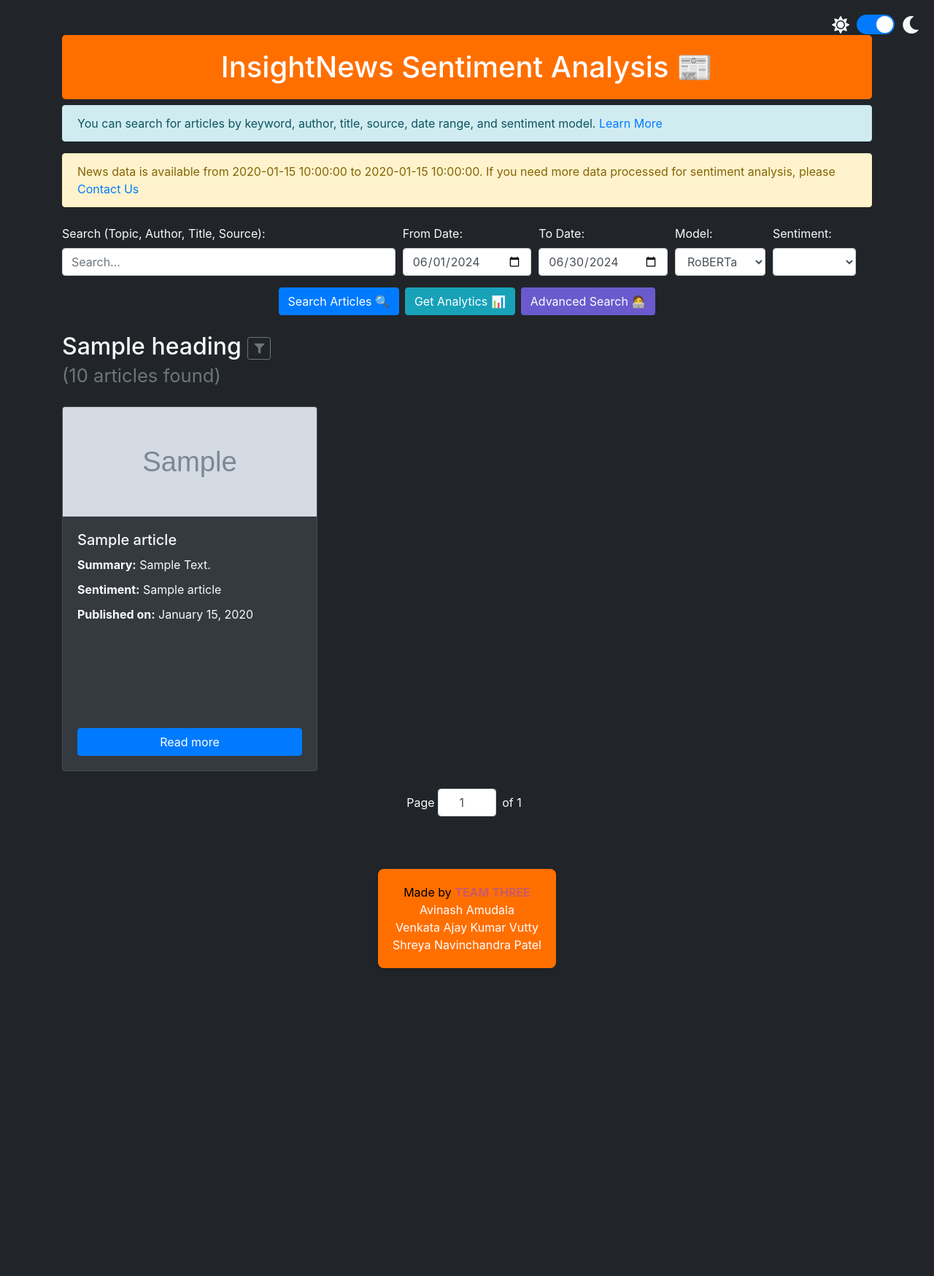
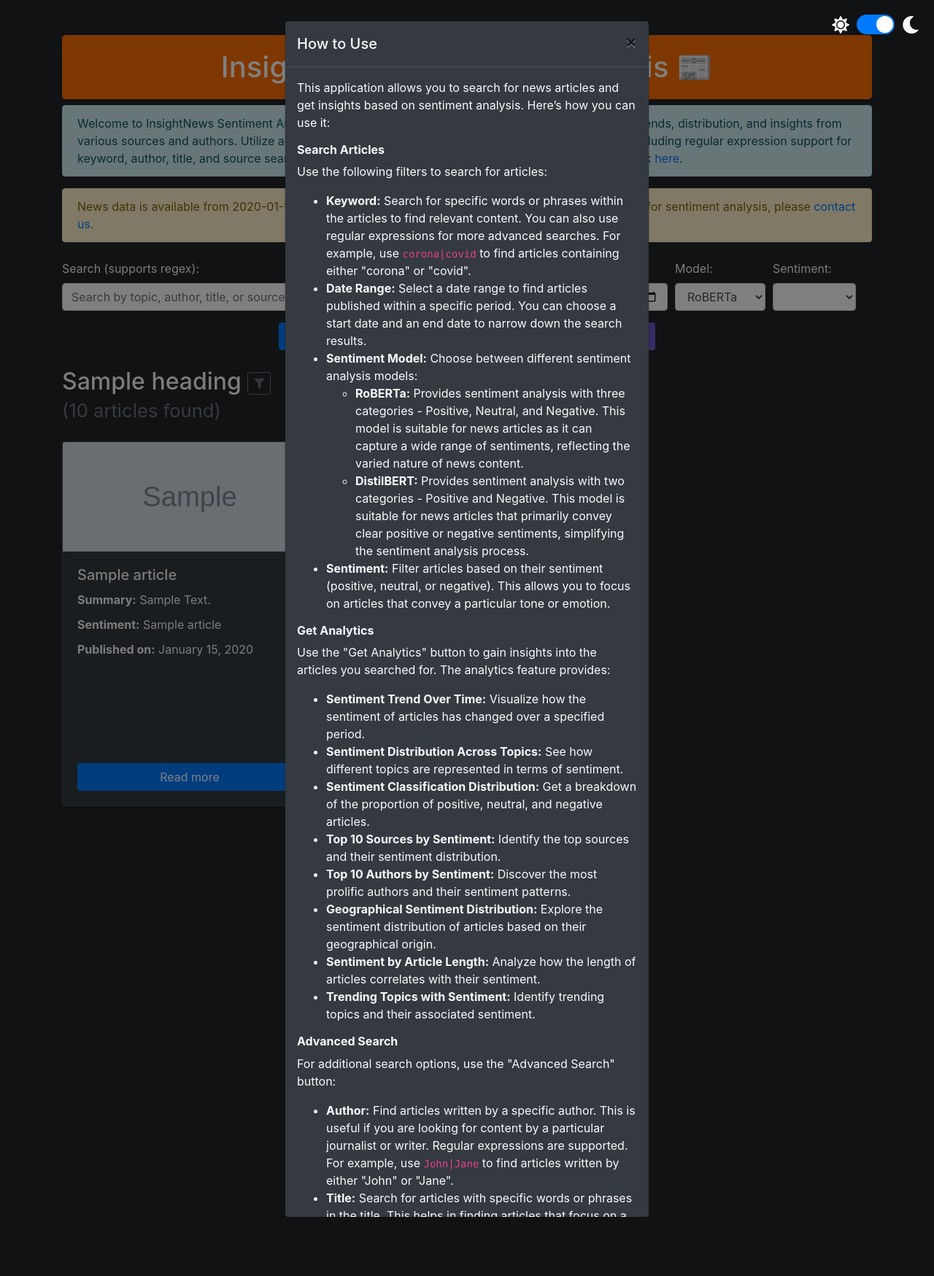
Before and after one commit to Avinash-Amudala/InsightNews-ISTE612, a Flask app: template src/templates/index.html in a window 1280 px wide. Shown: the top 1749 px of the page at 73% size. Run offline with Flask 3, Linux system fonts and the light colour scheme; the template is opened without the code that fills it: most values are stand-ins (such as "Sample title", 1, 10 or a date in 2020); grey boxes marked "Sample" are stand-in pictures; parts of the project's set-up code (start-up, migrations or seed data) failed here and were passed over; some libraries are stand-ins or nearby versions.

Commit message:
add regex support

```diff
--- a/src/app.py
+++ b/src/app.py
@@ -1,4 +1,5 @@
 import os
+import re
 import pandas as pd
 from flask import Flask, render_template, request, flash
 from flask_caching import Cache
@@ -57,18 +58,19 @@ def calculate_page_range(current_page, total_pages, delta=2):
     end_page = min(current_page + delta, total_pages) + 1
     return range(start_page, end_page)
 
+
 def filter_articles(query, author, title, source, from_date, to_date, sentiment, sentiment_model, sort_by):
     filtered_articles = articles.copy()
 
-    # Apply filters
+    # Apply filters with regex support
     if author:
-        filtered_articles = filtered_articles[filtered_articles['author'].str.contains(author, case=False, na=False)]
+        filtered_articles = filtered_articles[filtered_articles['author'].str.contains(author, case=False, na=False, regex=True)]
 
     if title:
-        filtered_articles = filtered_articles[filtered_articles['title'].str.contains(title, case=False, na=False)]
+        filtered_articles = filtered_articles[filtered_articles['title'].str.contains(title, case=False, na=False, regex=True)]
 
     if source:
-        filtered_articles = filtered_articles[filtered_articles['source'].str.contains(source, case=False, na=False)]
+        filtered_articles = filtered_articles[filtered_articles['source'].str.contains(source, case=False, na=False, regex=True)]
 
     if from_date:
         from_date = pd.to_datetime(from_date, errors='coerce')
@@ -85,10 +87,11 @@ def filter_articles(query, author, title, source, from_date, to_date, sentiment,
     if sentiment:
         filtered_articles = filtered_articles[filtered_articles[sentiment_model].str.lower() == sentiment.lower()]
 
-    # Apply query filter and recompute similarities
+    # Apply query filter with regex support and recompute similarities
     if query:
+        filtered_articles = filtered_articles[filtered_articles['content'].str.contains(query, case=False, na=False, regex=True)]
+        tfidf_matrix_filtered = tfidf_vectorizer.transform(filtered_articles['content'])
         query_vector = tfidf_vectorizer.transform([query])
-        tfidf_matrix_filtered = tfidf_vectorizer.transform(filtered_articles['content'])
         similarities = cosine_similarity(query_vector, tfidf_matrix_filtered).flatten()
         threshold = 0.1  # Set a threshold for filtering articles
         article_indices = similarities > threshold
--- a/src/templates/index.html
+++ b/src/templates/index.html
@@ -261,20 +261,22 @@
             <a href="/" style="color: #fff;">InsightNews Sentiment Analysis 📰</a>
         </h1>
         <div class="alert alert-info" role="alert">
-            You can search for articles by keyword, author, title, source, date range, and sentiment model.
-            <a href="#" data-toggle="modal" data-target="#learnMoreModal">Learn More</a>
+            Welcome to InsightNews Sentiment Analysis! Search and analyze news articles to uncover sentiment trends,
+            distribution, and insights from various sources and authors. Utilize advanced search options for a more
+            refined search experience, including regular expression support for keyword, author, title, and source
+            searches. For detailed instructions on how to use the application, click <a href="#" data-toggle="modal"
+                data-target="#learnMoreModal">here</a>.
         </div>
         <div class="alert alert-warning" role="alert">
-            News data is available from {{ date_min }} to {{ date_max }}. If you need more data processed for sentiment
-            analysis, please
-            <a href="#contact-us">Contact Us</a>
+            News data is available from {{ date_min }} to {{ date_max }}. If you require additional data for sentiment
+            analysis, please <a href="#contact-us">contact us</a>.
         </div>
         <form method="POST" action="{{ url_for('index') }}" class="my-4">
             <div class="form-row">
                 <div class="form-group col-md-5">
-                    <label for="query">Search (Topic, Author, Title, Source):</label>
-                    <input type="text" class="form-control" id="query" name="query" placeholder="Search..."
-                        value="{{ query }}" />
+                    <label for="query">Search (supports regex):</label>
+                    <input type="text" class="form-control" id="query" name="query"
+                        placeholder="Search by topic, author, title, or source" value="{{ query }}" />
                 </div>
                 <div class="form-group col-md-2">
                     <label for="from_date">From Date:</label>
@@ -306,8 +308,10 @@
                 </div>
             </div>
             <div class="form-group col-md-12 d-flex justify-content-center">
-                <button type="submit" name="action" value="search" class="btn btn-primary mr-2">Search Articles 🔍</button>
-                <button type="submit" name="action" value="analytics" class="btn btn-info mr-2">Get Analytics 📊</button>
+                <button type="submit" name="action" value="search" class="btn btn-primary mr-2">Search Articles
+                    🔍</button>
+                <button type="submit" name="action" value="analytics" class="btn btn-info mr-2">Get Analytics
+                    📊</button>
                 <button type="button" class="btn btn-custom" data-toggle="modal"
                     data-target="#advancedSearchModal">Advanced Search 🧑‍💻</button>
             </div>
@@ -614,26 +618,26 @@
                     <form method="POST" action="{{ url_for('index') }}">
                         <div class="form-row">
                             <div class="form-group col-md-6">
-                                <label for="query">Keyword:</label>
-                                <input type="text" class="form-control" id="query" name="query" placeholder="Keyword"
-                                    value="{{ query }}">
+                                <label for="query">Keyword (supports regex):</label>
+                                <input type="text" class="form-control" id="query" name="query"
+                                    placeholder="Keyword (supports regex)" value="{{ query }}">
                             </div>
                             <div class="form-group col-md-6">
-                                <label for="author">Author:</label>
-                                <input type="text" class="form-control" id="author" name="author" placeholder="Author"
-                                    value="{{ author }}">
+                                <label for="author">Author (supports regex):</label>
+                                <input type="text" class="form-control" id="author" name="author"
+                                    placeholder="Author (supports regex)" value="{{ author }}">
                             </div>
                         </div>
                         <div class="form-row">
                             <div class="form-group col-md-6">
-                                <label for="title">Title:</label>
-                                <input type="text" class="form-control" id="title" name="title" placeholder="Title"
-                                    value="{{ title }}">
+                                <label for="title">Title (supports regex):</label>
+                                <input type="text" class="form-control" id="title" name="title"
+                                    placeholder="Title (supports regex)" value="{{ title }}">
                             </div>
                             <div class="form-group col-md-6">
-                                <label for="source">Source:</label>
-                                <input type="text" class="form-control" id="source" name="source" placeholder="Source"
-                                    value="{{ source }}">
+                                <label for="source">Source (supports regex):</label>
+                                <input type="text" class="form-control" id="source" name="source"
+                                    placeholder="Source (supports regex)" value="{{ source }}">
                             </div>
                         </div>
                         <div class="form-row">
@@ -687,6 +691,7 @@
         </div>
     </div>
 
+
     <!-- Learn More Modal -->
     <div class="modal fade" id="learnMoreModal" tabindex="-1" role="dialog" aria-labelledby="learnMoreModalLabel"
         aria-hidden="true">
@@ -706,7 +711,10 @@
                     <p>Use the following filters to search for articles:</p>
                     <ul>
                         <li><strong>Keyword:</strong> Search for specific words or phrases within the articles to find
-                            relevant content.</li>
+                            relevant content. You can also use regular expressions for more advanced searches. For
+                            example, use
+                            <code>corona|covid</code> to find articles containing either "corona" or "covid".
+                        </li>
                         <li><strong>Date Range:</strong> Select a date range to find articles published within a
                             specific period. You can choose a start date and an end date to narrow down the search
                             results.</li>
@@ -753,11 +761,18 @@
                     <p>For additional search options, use the "Advanced Search" button:</p>
                     <ul>
                         <li><strong>Author:</strong> Find articles written by a specific author. This is useful if you
-                            are looking for content by a particular journalist or writer.</li>
+                            are looking for content by a particular journalist or writer. Regular expressions are
+                            supported. For example, use
+                            <code>John|Jane</code> to find articles written by either "John" or "Jane".
+                        </li>
                         <li><strong>Title:</strong> Search for articles with specific words or phrases in the title.
-                            This helps in finding articles that focus on a particular topic or event.</li>
+                            This helps in finding articles that focus on a particular topic or event. Regular
+                            expressions are supported. For example, use <code>Vaccine|COVID</code> to find articles with
+                            either "Vaccine" or "COVID" in the title.</li>
                         <li><strong>Source:</strong> Filter articles from specific news sources. This is useful if you
-                            prefer articles from certain publications or websites.</li>
+                            prefer articles from certain publications or websites. Regular expressions are supported.
+                            For example, use <code>CNN|BBC</code> to find articles from either "CNN" or "BBC".
+                        </li>
                     </ul>
                 </div>
             </div>
@@ -770,6 +785,13 @@
     <script src="https://stackpath.bootstrapcdn.com/bootstrap/4.5.2/js/bootstrap.min.js"></script>
     <script src="https://cdn.plot.ly/plotly-latest.min.js"></script>
     <script>
+        // Show the "Learn More" modal on the first visit
+        $(document).ready(function () {
+            if (!localStorage.getItem('learnMoreShown')) {
+                $('#learnMoreModal').modal('show');
+                localStorage.setItem('learnMoreShown', 'true');
+            }
+        });
         // Show the loading placeholder
         function showLoading() {
             $("#loading-overlay").fadeIn();
```
